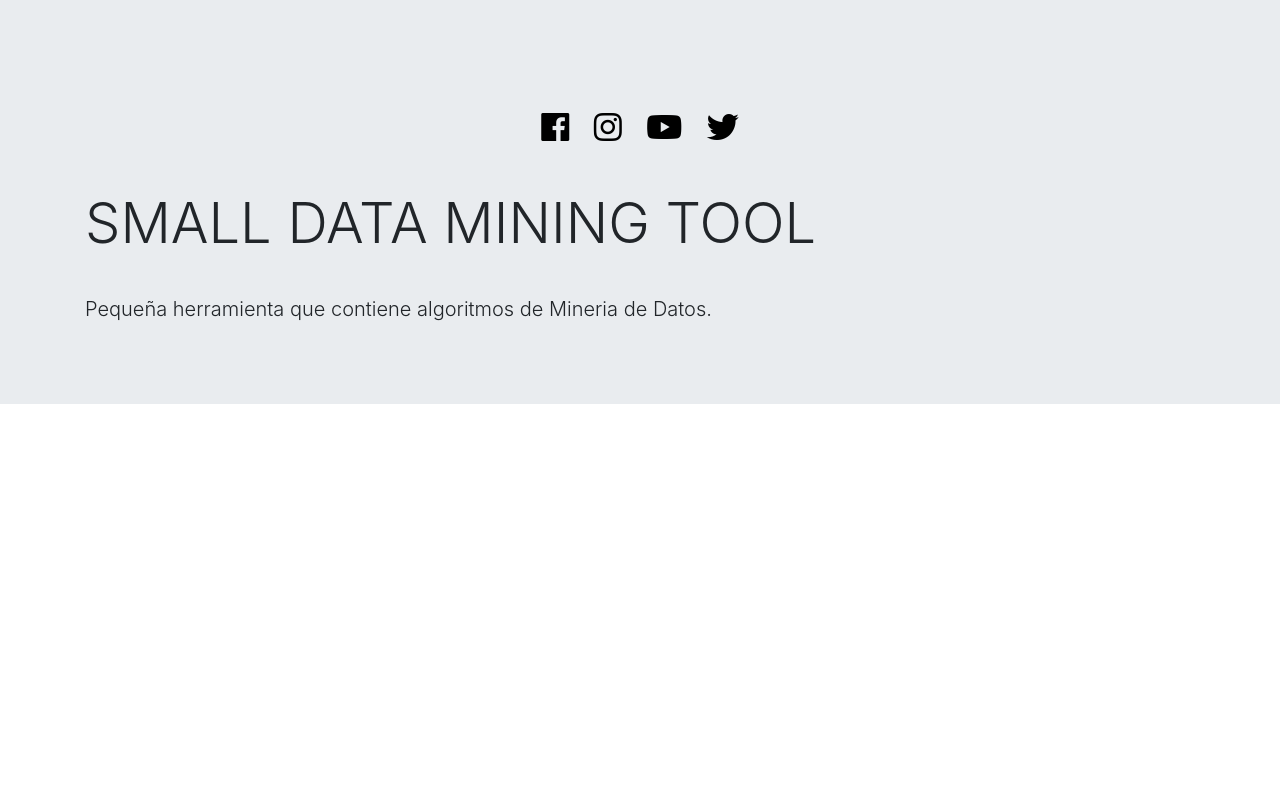
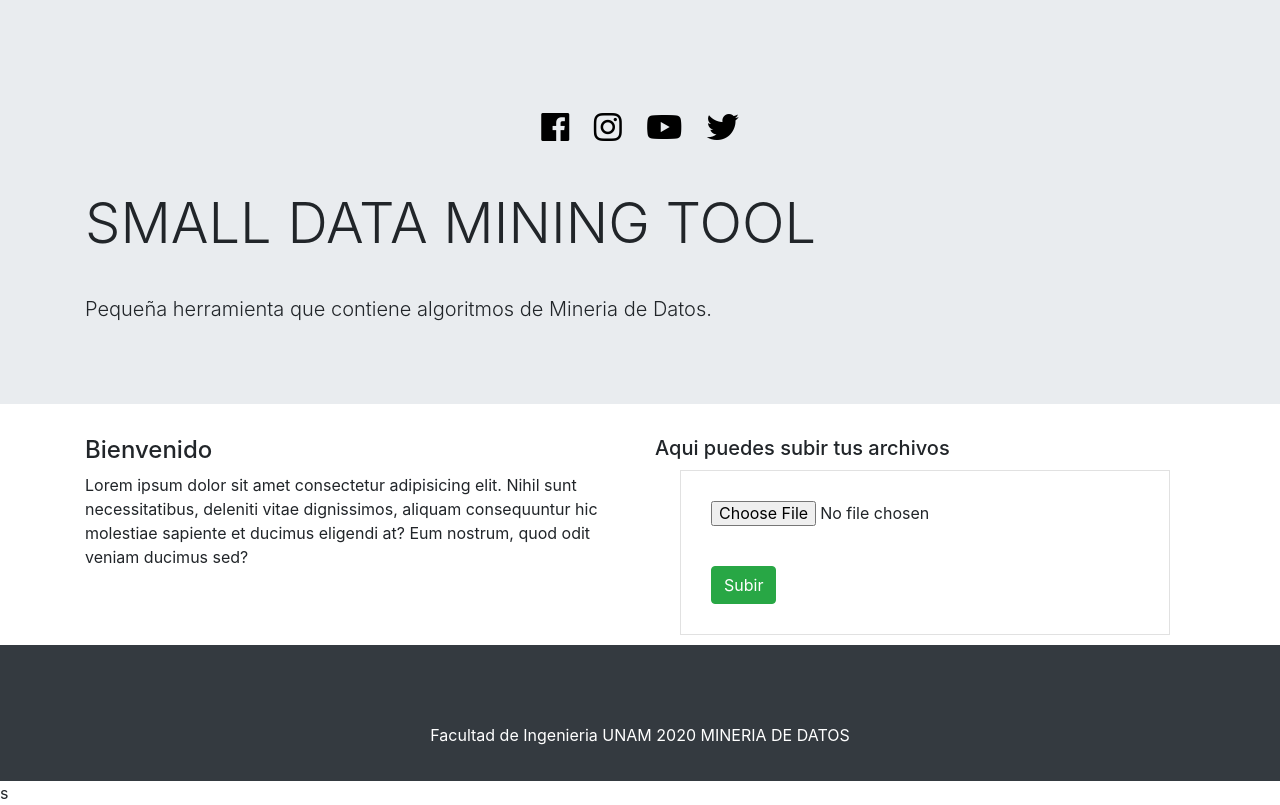
Before and after one commit to Wolf-08/ProyectoMD, a Flask app: template templates/index.html in a window 1280 px wide. Before the commit the page ends 404 px from the top, so only its background shows below. Run offline with Flask 2, Linux system fonts and the light colour scheme; the template is opened without the code that fills it, so the values that code supplies are empty; some libraries are stand-ins or nearby versions.

Commit message:
:sparkles: Funcion para recibir archivos  y detectar formato

```diff
--- a/app.py
+++ b/app.py
@@ -1,15 +1,42 @@
-from flask import Flask, redirect, render_template
-
+# -*- coding: utf-8 -*-
+"""
+Wolf-08
+Mineria de Datos
+"""
+from flask import Flask, redirect, render_template,request,url_for
+import numpy as np
+import matplotlib.pyplot as plt
+import pandas as pd
+import os
 app = Flask(__name__)
 
-@app.route('/')
-def files():
+folder= "C:\\Users\\aleja\\Documents\\ProyectoMD\\static\\files"
+ALLOWED_EXTENSIONS = {'txt','csv'}
+app.config['UPLOAD_FOLDER'] = folder
 
 
+def formatos_permitidos(filename):
+    formato=filename.rsplit(".",1)[1].lower()
+    if formato in ALLOWED_EXTENSIONS:
+      return formato
+    else:
+      return False
+
+@app.route('/upload-file', methods=["GET","POST"])
+def files():
+  if request.method == "POST":
+    print("1")
+    if request.files:
+      print("2")
+      file=request.files["file"]
+      formato=formatos_permitidos(file.filename)
+      file.save(os.path.join(app.config['UPLOAD_FOLDER'],file.filename))
+      #return redirect(url_for('algoritmos',file=file))
+      return redirect(request.url)
   return render_template("index.html")
 
-@app.route('/algoritmos')
-def algoritmos():
+@app.route('/algoritmos/<file>')
+def algoritmos(file):
   return 'Here going to algoritms'
 
 if __name__ == '__main__':
--- a/static/css/main.css
+++ b/static/css/main.css
@@ -125,6 +125,42 @@ nav.redes-sociales a {
 
 nav.redes-sociales a:last-child {
     margin-right: 0;
+}
+
+
+/* Archivos  */
+
+form.data h3 {
+    text-align: center;
+    text-transform: uppercase;
+    margin: 20px 0 0 0;
+}
+
+.data label {
+    margin-bottom: 5px;
+    font-weight: bold;
+}
+
+.caja {
+    background-color: white;
+    border: 1px solid #e1e1e1;
+    padding: 10px;
+    margin: 10px;
+}
+
+.campo {
+    padding: 20px;
+}
+
+
+/* footer */
+
+p.copyright {
+    /* background-color: #2e2e2e; */
+    color: #ffffff;
+    padding: 10px 0;
+    margin: 20px 0 0 0;
+    text-align: center;
 }
 
 
--- a/templates/base.html
+++ b/templates/base.html
@@ -1,19 +1,4 @@
-<!DOCTYPE html>
-<html lang="es">
-
-<head>
-    <meta charset="UTF-8">
-    <meta name="viewport" content="width=device-width, initial-scale=1.0">
-    <!-- bootstrap css -->
-    <link rel="stylesheet" href="https://cdn.jsdelivr.net/npm/bootstrap@4.5.3/dist/css/bootstrap.min.css" integrity="sha384-TX8t27EcRE3e/ihU7zmQxVncDAy5uIKz4rEkgIXeMed4M0jlfIDPvg6uqKI2xXr2" crossorigin="anonymous">
-    <link rel="stylesheet" href="https://use.fontawesome.com/releases/v5.6.3/css/all.css">
-    <!-- ccs personalizados -->
-    <link rel="stylesheet" href="{{ url_for('static', filename='css/normalize.css') }}">
-    <link rel="stylesheet" href="{{ url_for('static', filename='css/main.css') }}">
-    <title>{% block title %} {% endblock %}</title>
-</head>
-
-<body>
+{% include 'header.html'%}
 <div class="jumbotron jumbotron-fluid">
     <div class="container">
         <div class="contenido-header">
@@ -29,11 +14,6 @@
     </div>
 </div>
 
-    {% block content %} {% endblock %}
-</body>
-<!-- Js necesario de bootstrap -->
-<script src="https://code.jquery.com/jquery-3.5.1.slim.min.js" integrity="sha384-DfXdz2htPH0lsSSs5nCTpuj/zy4C+OGpamoFVy38MVBnE+IbbVYUew+OrCXaRkfj" crossorigin="anonymous"></script>
-<script src="https://cdn.jsdelivr.net/npm/popper.js@1.16.1/dist/umd/popper.min.js" integrity="sha384-9/reFTGAW83EW2RDu2S0VKaIzap3H66lZH81PoYlFhbGU+6BZp6G7niu735Sk7lN" crossorigin="anonymous"></script>
-<script src="https://cdn.jsdelivr.net/npm/bootstrap@4.5.3/dist/js/bootstrap.min.js" integrity="sha384-w1Q4orYjBQndcko6MimVbzY0tgp4pWB4lZ7lr30WKz0vr/aWKhXdBNmNb5D92v7s" crossorigin="anonymous"></script>
+{% block content %} {% endblock %} {% include 'footer.html'%}
 
 </html>
--- /dev/null
+++ b/templates/footer.html
@@ -0,0 +1,11 @@
+<!-- Footer -->
+<footer class="bg-dark text-white pt-5 pb-4">
+    <p class="copyright">
+        Facultad de Ingenieria UNAM 2020 MINERIA DE DATOS
+    </p>
+</footer>
+
+<!-- Footer -->
+<script src="https://code.jquery.com/jquery-3.5.1.slim.min.js" integrity="sha384-DfXdz2htPH0lsSSs5nCTpuj/zy4C+OGpamoFVy38MVBnE+IbbVYUew+OrCXaRkfj" crossorigin="anonymous"></script>
+<script src="https://cdn.jsdelivr.net/npm/popper.js@1.16.1/dist/umd/popper.min.js" integrity="sha384-9/reFTGAW83EW2RDu2S0VKaIzap3H66lZH81PoYlFhbGU+6BZp6G7niu735Sk7lN" crossorigin="anonymous"></script>
+<script src="https://cdn.jsdelivr.net/npm/bootstrap@4.5.3/dist/js/bootstrap.min.js" integrity="sha384-w1Q4orYjBQndcko6MimVbzY0tgp4pWB4lZ7lr30WKz0vr/aWKhXdBNmNb5D92v7s" crossorigin="anonymous"></script>s
--- /dev/null
+++ b/templates/header.html
@@ -0,0 +1,14 @@
+<!DOCTYPE html>
+<html lang="es">
+
+<head>
+    <meta charset="UTF-8">
+    <meta name="viewport" content="width=device-width, initial-scale=1.0">
+    <!-- bootstrap css -->
+    <link rel="stylesheet" href="https://cdn.jsdelivr.net/npm/bootstrap@4.5.3/dist/css/bootstrap.min.css" integrity="sha384-TX8t27EcRE3e/ihU7zmQxVncDAy5uIKz4rEkgIXeMed4M0jlfIDPvg6uqKI2xXr2" crossorigin="anonymous">
+    <link rel="stylesheet" href="https://use.fontawesome.com/releases/v5.6.3/css/all.css">
+    <!-- ccs personalizados -->
+    <link rel="stylesheet" href="{{ url_for('static', filename='css/normalize.css') }}">
+    <link rel="stylesheet" href="{{ url_for('static', filename='css/main.css') }}">
+    <title>{% block title %} {% endblock %}</title>
+</head>
--- a/templates/index.html
+++ b/templates/index.html
@@ -1 +1,48 @@
-{% extends 'base.html'%} {% block title %} Algoritmos de mineria de datos {% endblock %} {% block content %} {% endblock %}
+{% extends 'base.html'%} {% block title %} Algoritmos de mineria de datos {% endblock %} {% block content %}
+<div class="container">
+    <div class="row">
+        <div class="col">
+            <h4>Bienvenido</h4>
+            <p> Lorem ipsum dolor sit amet consectetur adipisicing elit. Nihil sunt necessitatibus, deleniti vitae dignissimos, aliquam consequuntur hic molestiae sapiente et ducimus eligendi at? Eum nostrum, quod odit veniam ducimus sed?</p>
+        </div>
+        <!--Columna 1-->
+
+        <div class="col">
+            <h5>Aqui puedes subir tus archivos</h5>
+            <div class="container">
+                <!-- <div class="row justify-content-md-center">
+                    <h6>Primero define el tipo de archivo</h6>
+                </div> -->
+                <!-- Mensaje de archivo -->
+                <!-- <div class="row justify-content-md-center">
+                    <div class="btn-group btn-group-toggle" data-toggle="buttons">
+                        <label class="btn btn-secondary active">
+												<input type="radio" name="options" id="option1" checked> TXT
+											</label>
+                        <label class="btn btn-secondary">
+												<input type="radio" name="options" id="option2"> CSV
+											</label>
+                        <label class="btn btn-secondary">
+												<input type="radio" name="options" id="option3"> EXCEL
+											</label>
+                    </div>
+                </div> -->
+                <!-- Tipo de archivo -->
+                <form class="data" action="/upload-file" method="POST" enctype=multipart/form-data>
+                    <div class="data caja clearfix">
+                        <div class="campo">
+                            <input type="file" name="file">
+                        </div>
+                        <div class="campo">
+                            <button type="submit" class="btn btn-success">Subir</button>
+                        </div>
+                    </div>
+                </form>
+            </div>
+
+        </div>
+        <!--Segunda Columa-->
+    </div>
+    <!--Row de las dos primero columnas-->
+</div>
+{% endblock %}
```
Also changed, not shown: static/files/1Cancer.txt (added, +61 -0 lines). Lines whose indentation alone changed are shown as unchanged.
